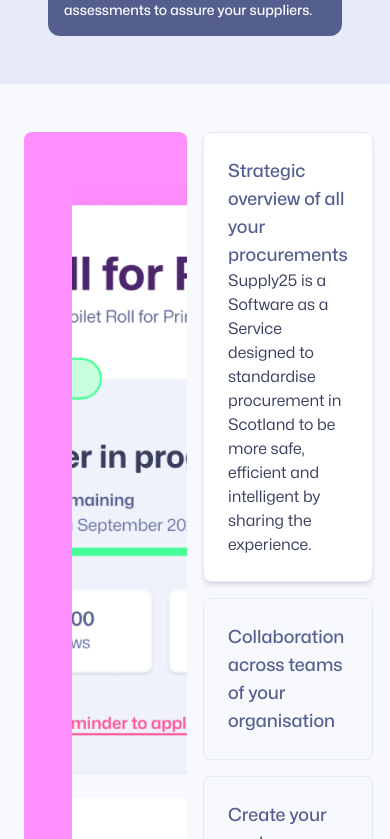
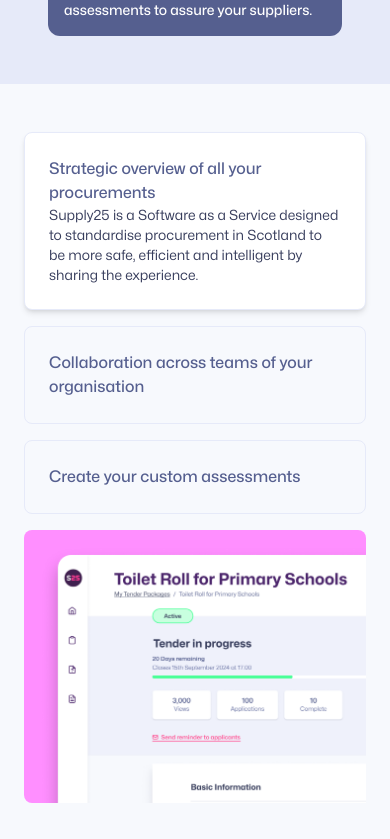
Before and after one commit to oliverjam/supply25, a Next.js app: page / in a window 390 px wide. Shown: the part 3745-4584 px from the top of the page. Built offline with nearby package versions, Linux system fonts and the light colour scheme.

Commit message:
Make image picker more responsive

```diff
--- a/app/image-picker.tsx
+++ b/app/image-picker.tsx
@@ -6,7 +6,7 @@
 export function ImagePicker() {
 	const [selected, setSelected] = useState(0);
 	return (
-		<form className="grid grid-cols-2 gap-4 group">
+		<form className="grid md:grid-cols-2 items-start gap-4 group">
 			<div className="grid gap-4">
 				<label
 					className="rounded-lg border border-misty p-6 data-[selected=true]:bg-white data-[selected=true]:shadow-md cursor-pointer"
@@ -20,11 +20,11 @@
 						checked={selected === 0}
 						onChange={(e) => setSelected(+e.target.value)}
 					/>
-					<span className="text-slate text-lg font-medium">
+					<span className="text-slate md:text-lg font-medium">
 						Strategic overview of all your procurements
 					</span>
 					{selected === 0 && (
-						<p>
+						<p className="text-sm md:text-base">
 							Supply25 is a Software as a Service designed to standardise
 							procurement in Scotland to be more safe, efficient and intelligent
 							by sharing the experience.
@@ -43,11 +43,11 @@
 						checked={selected === 1}
 						onChange={(e) => setSelected(+e.target.value)}
 					/>
-					<span className="text-slate text-lg font-medium">
+					<span className="text-slate md:text-lg font-medium">
 						Collaboration across teams of your organisation
 					</span>
 					{selected === 1 && (
-						<p>
+						<p className="text-sm md:text-base">
 							Supply25 is a Software as a Service designed to standardise
 							procurement in Scotland to be more safe, efficient and intelligent
 							by sharing the experience.
@@ -66,11 +66,11 @@
 						checked={selected === 2}
 						onChange={(e) => setSelected(+e.target.value)}
 					/>
-					<span className="text-slate text-lg font-medium">
+					<span className="text-slate md:text-lg font-medium">
 						Create your custom assessments
 					</span>
 					{selected === 2 && (
-						<p>
+						<p className="text-sm md:text-base">
 							Supply25 is a Software as a Service designed to standardise
 							procurement in Scotland to be more safe, efficient and intelligent
 							by sharing the experience.
@@ -78,7 +78,7 @@
 					)}
 				</label>
 			</div>
-			<div className="group-[:nth-child(odd)]:order-first rounded-lg pl-12 pt-12 bg-candy *:h-full *:object-cover">
+			<div className="md:group-[:nth-child(odd)]:order-first rounded-lg pl-4 pt-4 md:pl-12 md:pt-12 bg-candy *:h-full *:object-cover *:object-left">
 				{selected === 0 && <Img file={overview} id="section-1-1-img" />}
 				{selected === 1 && <Img file={overview} id="section-1-2-img" />}
 				{selected === 2 && <Img file={overview} id="section-1-3-img" />}
```
